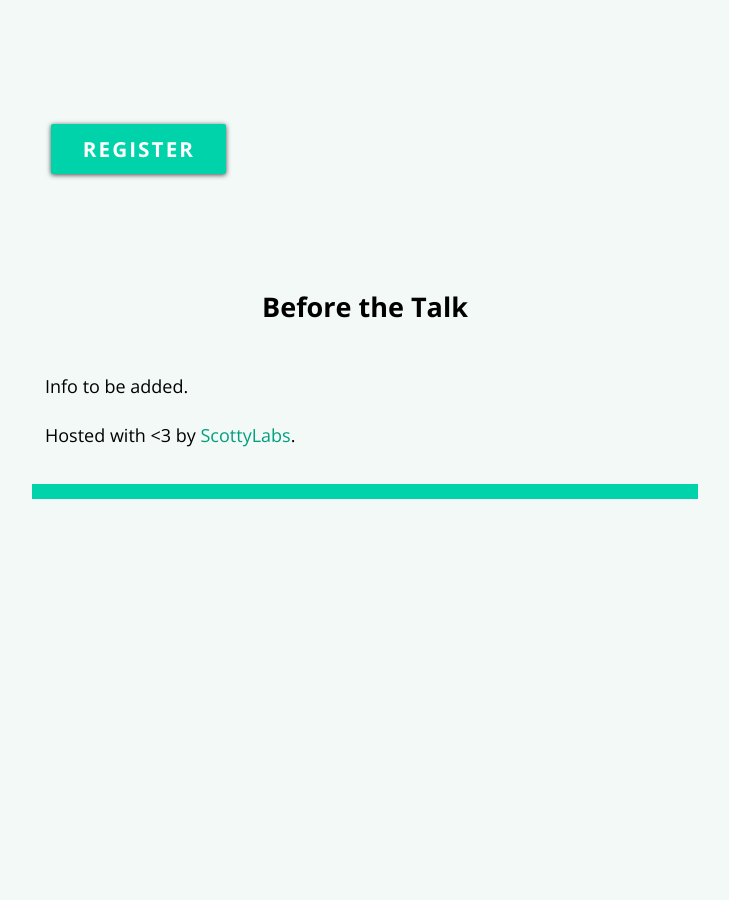
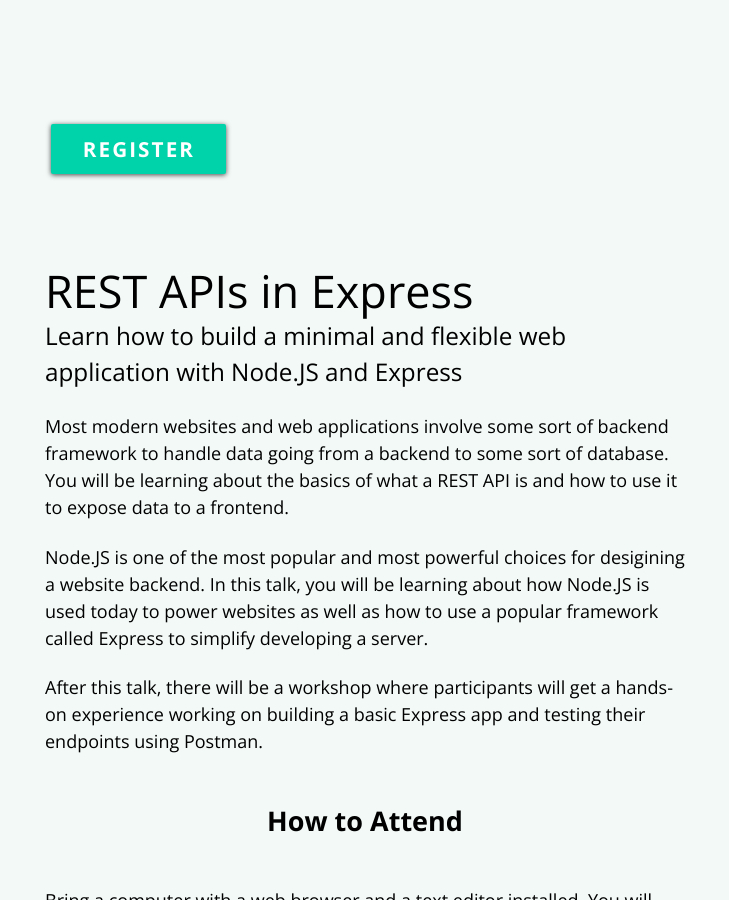
Before and after one commit to ScottyLabs/crashcourse, a Jekyll site: the page built from _talks/express.md, in a window 1280 px wide and 900 px high, scrolled down 339 px. Shown: the whole window, without its empty margins (275-1004 px from the left). Built offline with Jekyll 4.4.1, drawn with Linux system fonts in a browser that asks for light colours; nearby versions of some CDN libraries; before the commit the page ends 900 px from its top, so only the background shows below that; some of the changed text lies outside the part shown.

Commit message:
Added express talk

```diff
--- a/_talks/express.md
+++ b/_talks/express.md
@@ -7,6 +7,44 @@ description: >
 speaker: Gram
 ---
 
-## Before the Talk
+# REST APIs in Express
 
-Info to be added.
+###### Learn how to build a minimal and flexible web application with Node.JS and Express
+
+Most modern websites and web applications involve some sort of backend framework to handle data going from a backend to some sort of database. You will be learning about the basics of what a REST API is and how to use it to expose data to a frontend.
+
+Node.JS is one of the most popular and most powerful choices for desigining a website backend. In this talk, you will be learning about how Node.JS is used today to power websites as well as how to use a popular framework called Express to simplify developing a server.
+
+After this talk, there will be a workshop where participants will get a hands-on experience working on building a basic Express app and testing their endpoints using Postman.
+
+## How to Attend
+
+Bring a computer with a web browser and a text editor installed. You will also need to install [Node.JS](https://nodejs.org/en/download/) and [Postman](https://www.postman.com/downloads/).
+<div class="zoom"></div>
+
+View a pre-recorded version of the talk [here](https://drive.google.com/file/d/1JNXcmyza46aO8Z-_fFZYDVz--jNVu9eb/view?usp=sharing)!
+
+## Lab
+
+Here are some resources that we will use for this workshop:
+
+- [Slides](https://docs.google.com/presentation/d/1Kh3_Rgl8qb00nRrPG_Dki8gN8E27KeWd7hDl4ugmFro/edit?usp=sharing)
+- [Lab](https://github.com/ScottyLabs/wdw-node/blob/master/lab.md)
+
+## Resources
+
+- [Documentation](https://nodejs.org/en/)
+
+Here are some resources from the past iteration of Web Dev Weekends:
+
+- [Slides](https://github.com/anbenson/webdevblog/raw/master/resources/WebDevWeeks-Backend.pdf)
+- [Tutorial](https://docs.google.com/document/d/1dUa36KFGPPwruOIOxDfKkVyqf5ZboZ0AiHdyNYniFWA/edit?pli=1)
+- [Example website](http://webdevblog.herokuapp.com/)
+- [Repository for webdevblog example and resources](https://github.com/anbenson/webdevblog)
+
+Some helpful links to learn more about Node.JS and further topics:
+
+- [Node.JS Crash Course](https://www.youtube.com/playlist?list=PL4cUxeGkcC9jsz4LDYc6kv3ymONOKxwBU)
+- [Node.JS with MongoDB](https://www.youtube.com/playlist?list=PL4cUxeGkcC9jBcybHMTIia56aV21o2cZ8)
+- [Using Mongoose to simplify the MongoDB interface](https://mongoosejs.com/)
+- [Node.JS Authentication with JWT](https://www.youtube.com/playlist?list=PL4cUxeGkcC9iqqESP8335DA5cRFp8loyp)
```
